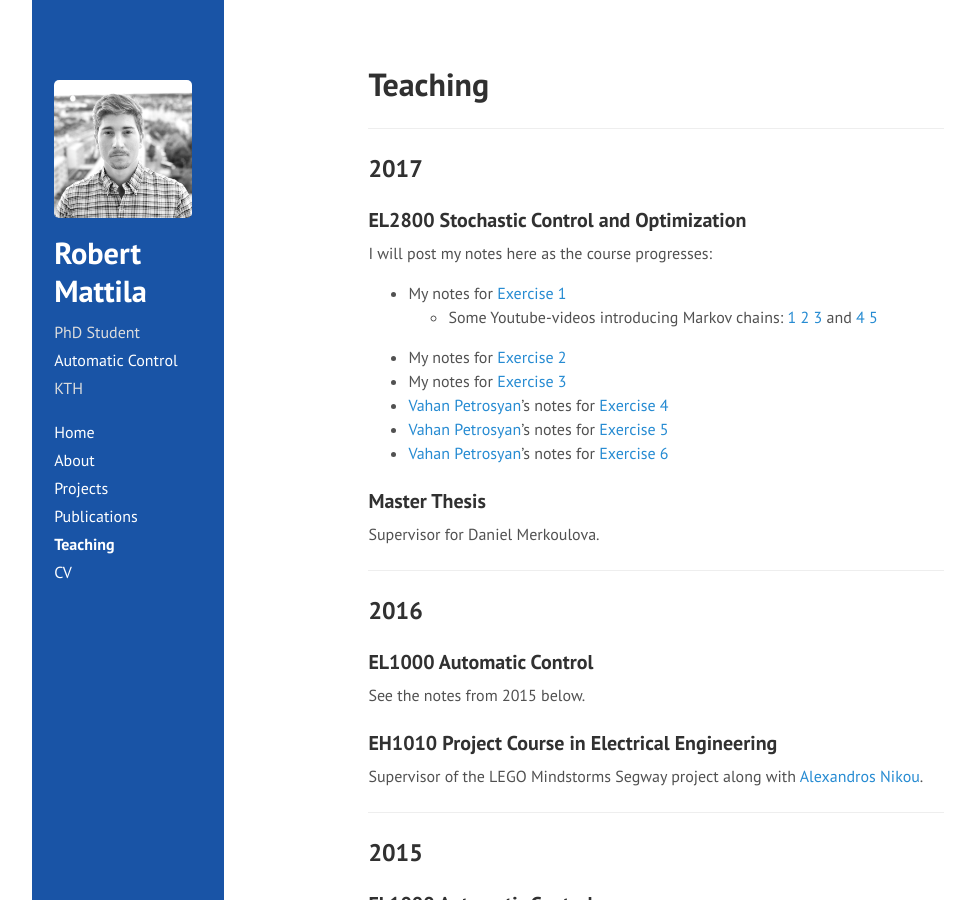
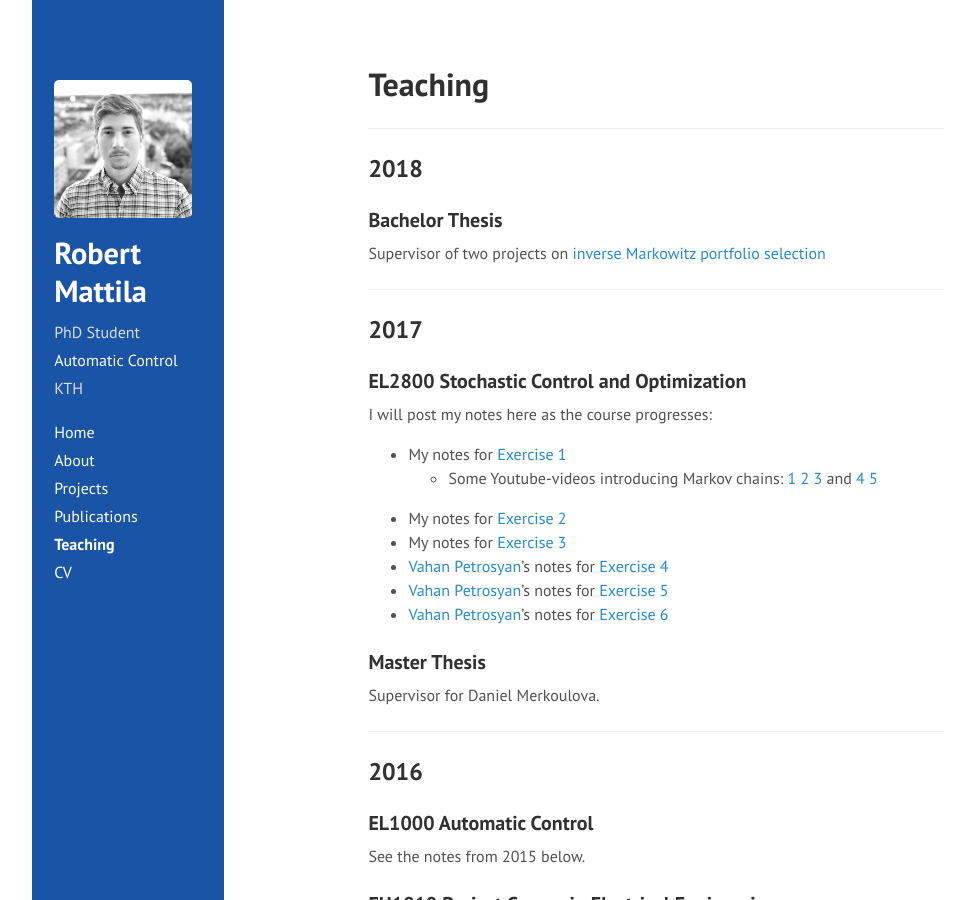
Before and after one commit to rmattila/rmattila.github.io, a Jekyll site: the page built from teaching.md, in a window 1280 px wide and 900 px high. Shown: the whole window, without its empty margins (70-1045 px from the left). Built offline with Jekyll 4.4.1, drawn with Linux system fonts in a browser that asks for light colours; comment, search, counter and statistics services are not loaded.

Commit message:
add teaching 2018

```diff
--- a/teaching.md
+++ b/teaching.md
@@ -2,6 +2,13 @@
 layout: page
 title: Teaching
 ---
+
+<hr>
+## 2018
+
+### Bachelor Thesis
+Supervisor of two projects on [inverse Markowitz portfolio
+selection](https://www.kth.se/social/course/EF112X/page/context-c-learning-in-dynamical-systems/)
 
 <hr>
 ## 2017
```
